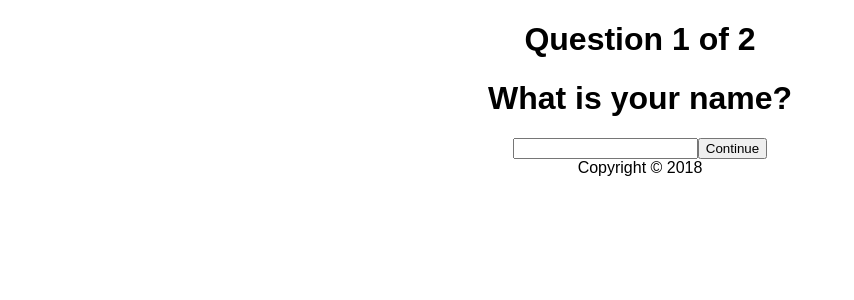
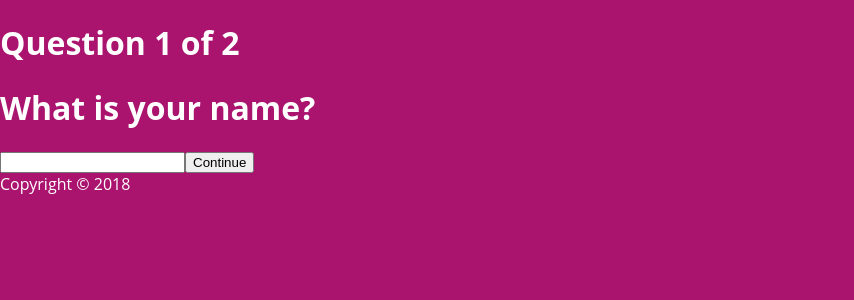
Before and after one commit to alextselegidis/questionful, a React (Create React App) app: page / in a window 1280 px wide. Shown: the top 300 px of the page, without its empty margins (0-854 px from the left). Built offline with nearby package versions, Linux system fonts and the light colour scheme.

Commit message:
Apply styles from configuration file in the App component.

```diff
--- a/src/App.css
+++ b/src/App.css
@@ -1,32 +1,5 @@
 .App {
-    text-align: center;
+    overflow: auto;
+    width: 100%;
+    height: 100%;
 }
-
-.App-logo {
-    animation: App-logo-spin infinite 20s linear;
-    height: 80px;
-}
-
-.App-header {
-    background-color: #222;
-    height: 150px;
-    padding: 20px;
-    color: white;
-}
-
-.App-title {
-    font-size: 1.5em;
-}
-
-.App-intro {
-    font-size: large;
-}
-
-@keyframes App-logo-spin {
-    from {
-        transform: rotate(0deg);
-    }
-    to {
-        transform: rotate(360deg);
-    }
-}
--- a/src/App.js
+++ b/src/App.js
@@ -49,8 +49,14 @@ class App extends Component {
             api: this.api
         };
 
+        const style = {
+            background: this.state.config.styles.backgroundColor,
+            color: this.state.config.styles.fontColor,
+            fontFamily: this.state.config.styles.fontFamily
+        };
+
         return (
-            <div className="App">
+            <div className="App" style={style}>
                 <header>
                     <ProgressBox {...props} />
                 </header>
--- a/src/Questionrrr.json
+++ b/src/Questionrrr.json
@@ -5,9 +5,10 @@
         "headers": {}
     },
     "styles": {
-        "background-color": "#aa146e",
-        "font-color": "#ffffff",
-        "progress-color": "#49c3e5"
+        "backgroundColor": "#aa146e",
+        "fontColor": "#ffffff",
+        "progressColor": "#49c3e5",
+        "fontFamily": "'Open Sans', Helvetica, Arial, sans-serif"
     },
     "questions": [
         {
--- a/src/index.css
+++ b/src/index.css
@@ -1,5 +1,16 @@
+html, body {
+    width: 100%;
+    height: 100%;
+}
+
 body {
+    overflow: auto;
     margin: 0;
     padding: 0;
     font-family: sans-serif;
 }
+
+#root {
+    width: 100%;
+    height: 100%;
+}
```
